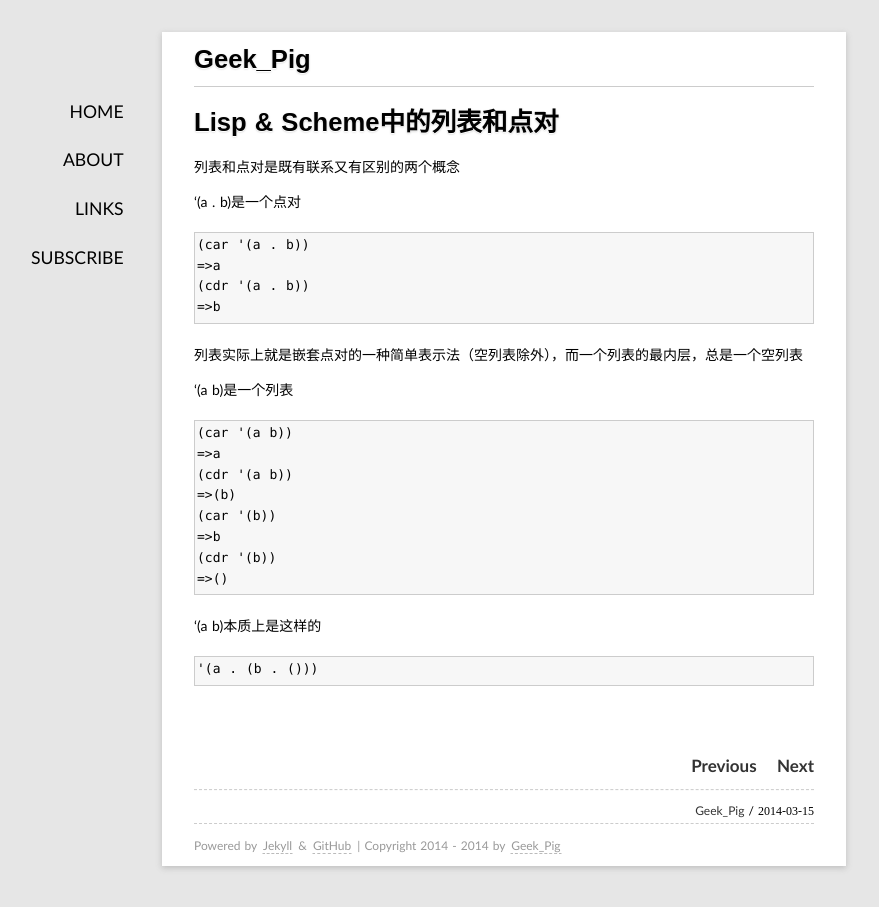
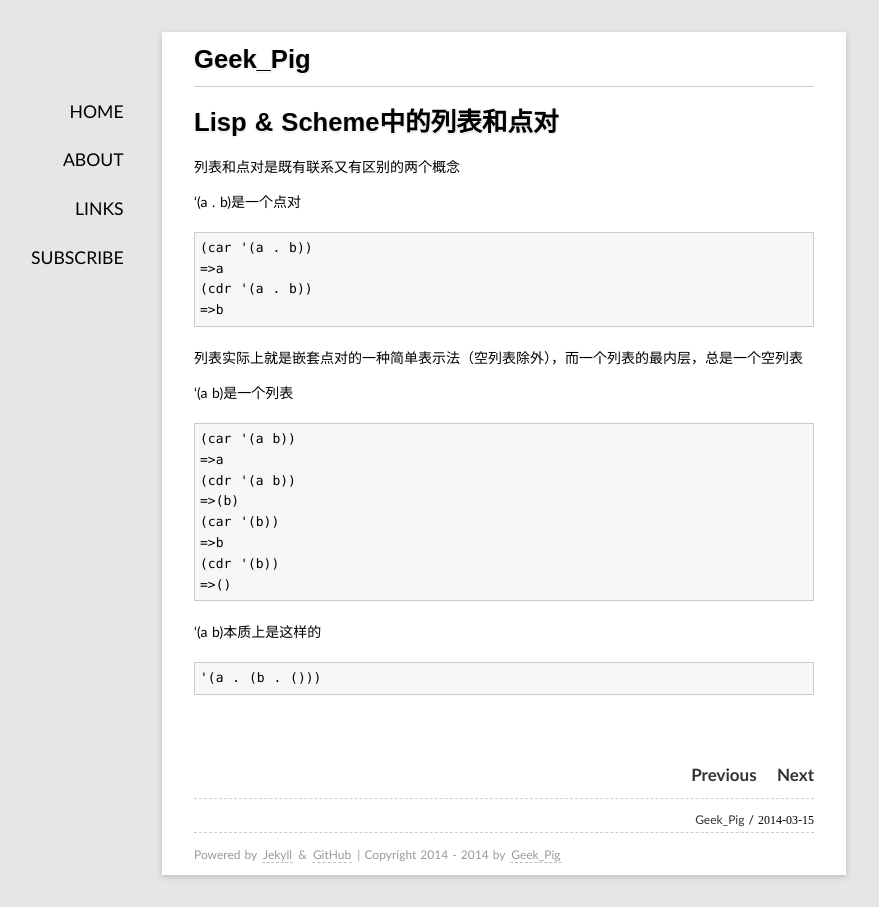
Before and after one commit to rhuichao/uternet.github.io, a Jekyll site: the page built from _posts/2014-03-15-list_and_pair.md, in a window 1280 px wide. Shown: the whole page, without its empty margins (136-1015 px from the left). Built offline with Jekyll 4.4.1, drawn with Linux system fonts in a browser that asks for light colours; some web fonts are replaced; Markdown is read by kramdown in place of the engine named in the settings.

```diff
--- a/media/css/style.css
+++ b/media/css/style.css
@@ -88,7 +88,7 @@
 code{
     background-color: rgb(247, 247, 247) ;
     border: 1px solid rgb(204, 204, 204);
-    padding: 2px 2px 5px;
+    padding: 5px 5px 5px 5px;
 }
 
 /*引用块*/
```
